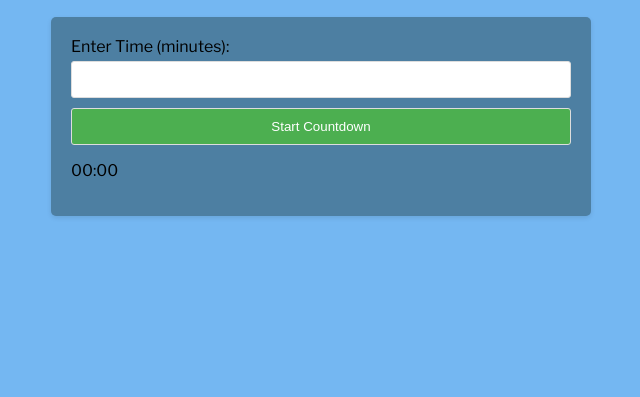
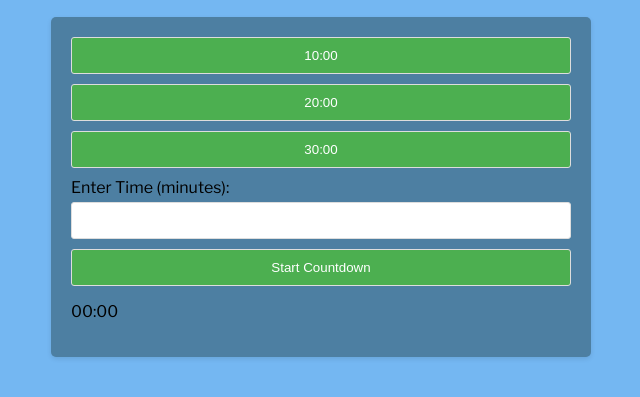
Before and after one commit to AyrtonW321/Google-Maps-Project, a browser extension: page index.html in a window 1280 px wide. Shown: the part 83-480 px from the top of the page, without its empty margins (319-959 px from the left). Drawn offline with nearby package versions, Linux system fonts and the light colour scheme.

Commit message:
Added preset buttons

```diff
--- a/index.html
+++ b/index.html
@@ -11,6 +11,9 @@
         <h1 class="header">Pomodoro Timer</h1>
 
         <div class="container">
+            <button onclick="">10:00</button>
+            <button onclick="">20:00</button>
+            <button onclick="">30:00</button>
             <label for="minutes">Enter Time (minutes):</label>
             <input type="number" id="minutes" min="1" required>
             <button onclick="startTimer()">Start Countdown</button>
```
